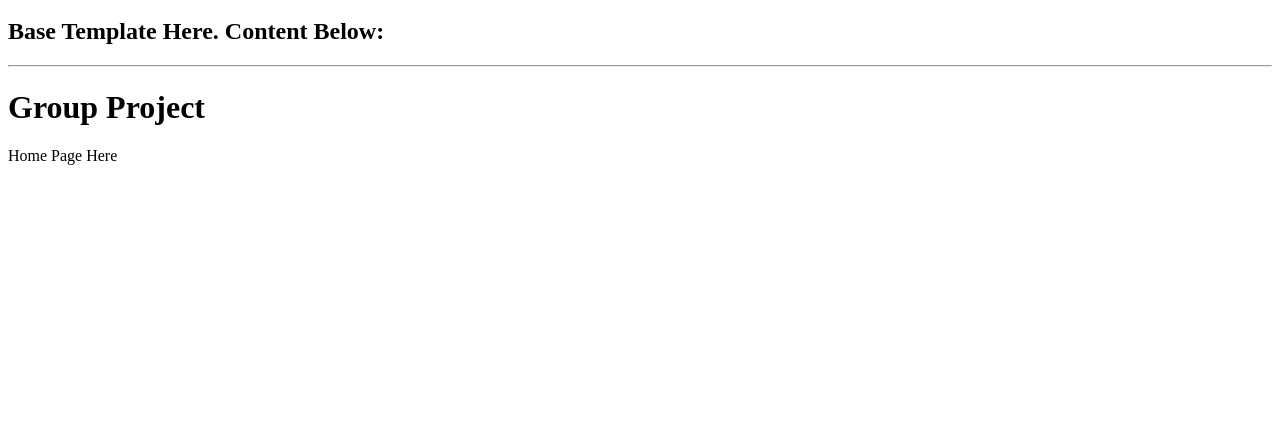
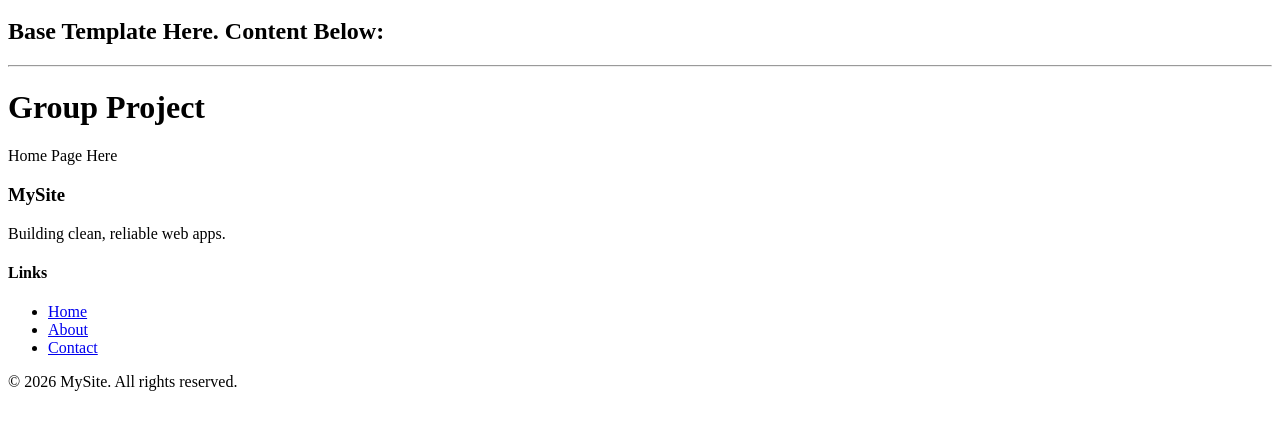
Before and after one commit to Zednin/DaESD_GP, a Django app: page / in a window 1280 px wide. Shown: the part 169-599 px from the top of the page. Run offline with Django 5.2, Linux system fonts and the light colour scheme.

Commit message:
Setup for footer component added footer component and linked it to base.html. Also added styling for the footer in a new css file.

```diff
--- a/templates/base.html
+++ b/templates/base.html
@@ -6,6 +6,7 @@
   <meta charset="utf-8">
   <title>GroupProject</title>
   <link rel="stylesheet" href="{% static 'css/navbar.css' %}">
+  <link rel="stylesheet" href="{% static 'css/footer.css' %}">
 </head>
 <body>
   <h3>Nav bar below: </h3>
@@ -13,5 +14,7 @@
   <h2>Base Template Here. Content Below:</h2>
   <hr>
   {% block content %}{% endblock %}
+
+  {% include "partials/footer.html" %}
 </body>
 </html>
--- a/templates/partials/footer.html
+++ b/templates/partials/footer.html
@@ -0,0 +1,21 @@
+<footer class="site-footer">
+  <div class="footer-container">
+    <div class="footer-brand">
+      <h3>MySite</h3>
+      <p>Building clean, reliable web apps.</p>
+    </div>
+
+    <div class="footer-links">
+      <h4>Links</h4>
+      <ul>
+        <li><a href="/">Home</a></li>
+        <li><a href="/about/">About</a></li>
+        <li><a href="/contact/">Contact</a></li>
+      </ul>
+    </div>
+
+    <div class="footer-meta">
+      <p>© {% now "Y" %} MySite. All rights reserved.</p>
+    </div>
+  </div>
+</footer>
```
Also changed, not shown: static/css/footer.css (added).
